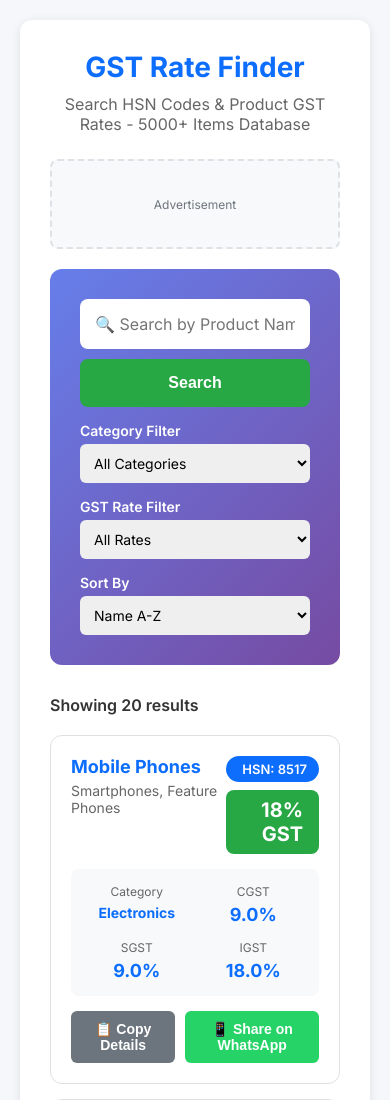
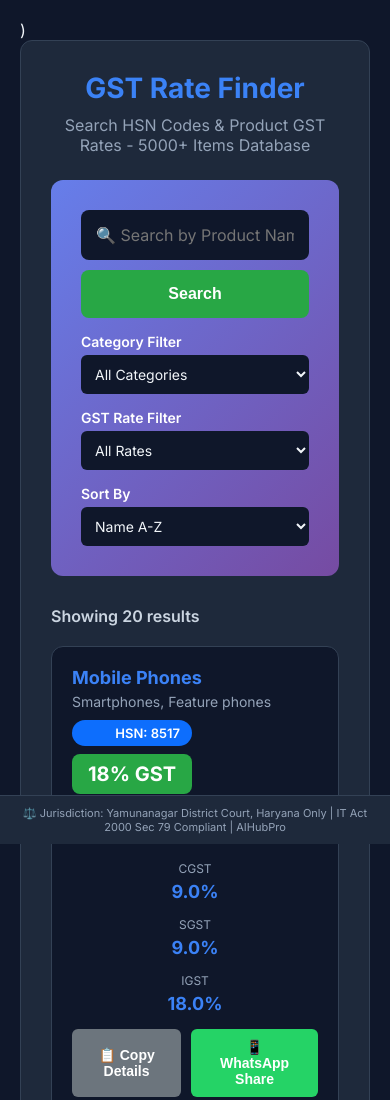
Before and after one commit to aihubpro-ai/aihubpro-ai.github.io, a plain HTML site: page gst-rate-finder.html in a window 390 px wide. Shown: the top 1100 px of the page. Drawn offline with Linux system fonts and the light colour scheme.

Commit message:
Update gst-rate-finder.html

```diff
--- a/gst-rate-finder.html
+++ b/gst-rate-finder.html
@@ -1,59 +1,74 @@
-<!DOCTYPE html>
+)<!DOCTYPE html>
 <html lang="en">
 <head>
     <meta charset="UTF-8">
     <meta name="viewport" content="width=device-width, initial-scale=1.0">
     <title>Free GST Rate Finder India | HSN Code Search | CGST SGST IGST Rates</title>
-    <meta name="description" content="Free GST Rate Finder for India. Search HSN codes, product names. Get GST %, CGST, SGST, IGST rates instantly. Copy, share on WhatsApp. 5000+ products database.">
-    <meta name="keywords" content="gst rate finder, hsn code search, gst rate check, cgst sgst igst, product gst rate, gst percentage india">
-    <link rel="canonical" href="https://aihubpro.in/gst-rate-finder.html">
+    <meta name="description" content="Free GST Rate Finder for India. Search HSN codes, product names. Get GST %, CGST, SGST, IGST rates. 5000+ products database.">
+    <meta name="keywords" content="gst rate finder, hsn code search, gst rate check, cgst sgst igst, product gst rate, india gst">
+    <link rel="canonical" href="https://aihubpro-ai.github.io/gst-rate-finder.html">
 
     <!-- Google AdSense - COMPULSORY -->
     <script async src="https://pagead2.googlesyndication.com/pagead/js/adsbygoogle.js?client=ca-pub-XXXXXXXXXXXXXXXX" crossorigin="anonymous"></script>
+
+    <!-- ===== AIHUBPRO COMPLETE SYSTEM ===== -->
+    <script>
+    function checkAccess() {
+        const now = Date.now();
+        const trialStart = localStorage.getItem('aihubpro_trial_start');
+        const isPaid = localStorage.getItem('aihubpro_paid') === 'true';
+        const paidExpiry = localStorage.getItem('aihubpro_paid_expiry');
+        if (isPaid && paidExpiry && now < parseInt(paidExpiry)) return true;
+        if (!trialStart) { localStorage.setItem('aihubpro_trial_start', now.toString()); return true; }
+        const elapsed = Math.floor((now - parseInt(trialStart)) / 1000);
+        if (elapsed < 300) return true;
+        const nextFree = parseInt(trialStart) + (24 * 60 * 60 * 1000);
+        if (now < nextFree) { alert('⏰ 5 Minute Free Trial Khatam!\n\nAgla Free Access: ' + new Date(nextFree).toLocaleString('hi-IN') + '\n\n⚖️ Jurisdiction: Yamunanagar Court Only'); window.location.href = '/'; return false; }
+        localStorage.removeItem('aihubpro_trial_start'); return true;
+    }
+    const AIHUB_ADS = { client: 'ca-pub-XXXXXXXXXXXXXXXX', getConfig: () => { if (!localStorage.getItem('aihubpro_ads_master')) { localStorage.setItem('aihubpro_ads_master', JSON.stringify({ show_666: true, show_999: false, show_free: false })); } return JSON.parse(localStorage.getItem('aihubpro_ads_master')); }, canShow: () => { const plan = localStorage.getItem('aihubpro_plan'); const paid = localStorage.getItem('aihubpro_paid') === 'true'; const cfg = AIHUB_ADS.getConfig(); if (!paid) return false; if (plan === '666' && cfg.show_666) return true; if (plan === '999' && cfg.show_999) return true; return false; }, load: () => { if (!AIHUB_ADS.canShow()) return; const adCode = `<ins class="adsbygoogle" style="display:block" data-ad-client="${AIHUB_ADS.client}" data-ad-slot="1234567890" data-ad-format="auto" data-full-width-responsive="true"></ins>`; document.querySelectorAll('.aihub-ad-box').forEach(box => { box.innerHTML = adCode; box.style.display = 'block'; }); (adsbygoogle = window.adsbygoogle || []).push({}); } };
+    if (!checkAccess()) { document.body.innerHTML = '<h1 style="text-align:center;margin-top:50px;color:#ef4444;font-family:system-ui;">Access Blocked - Buy Plan<br><small style="font-size:16px;color:#94a3b8;">⚖️ Yamunanagar Court, Haryana</small></h1>'; } else { document.addEventListener('DOMContentLoaded', AIHUB_ADS.load); }
+    </script>
+    <!-- ===== SYSTEM END ===== -->
 
     <link rel="icon" type="image/png" href="favicon.png">
     <link href="https://fonts.googleapis.com/css2?family=Inter:wght@400;500;600;700&display=swap" rel="stylesheet">
 
     <style>
         * { margin: 0; padding: 0; box-sizing: border-box; }
-        body { font-family: 'Inter', sans-serif; background: #f5f7fa; color: #1a1a2e; padding: 20px; }
-     .container { max-width: 1200px; margin: 0 auto; background: white; padding: 30px; border-radius: 12px; box-shadow: 0 2px 10px rgba(0,0,0,0.1); }
-        h1 { text-align: center; color: #0d6efd; margin-bottom: 10px; font-size: 28px; }
-     .subtitle { text-align: center; color: #666; margin-bottom: 25px; }
+        body { font-family: 'Inter', sans-serif; background: #0f172a; color: #f1f5f9; padding: 20px; padding-bottom: 70px; }
+        .container { max-width: 1200px; margin: 0 auto; background: #1e293b; padding: 30px; border-radius: 12px; border: 1px solid #334155; }
+        h1 { text-align: center; color: #3b82f6; margin-bottom: 10px; font-size: 28px; }
+        .subtitle { text-align: center; color: #94a3b8; margin-bottom: 25px; }
 
-       /* ADSENSE PLACEHOLDER - COMPULSORY */
-     .ad-placeholder {
-           background: #f8f9fa; border: 2px dashed #dee2e6; padding: 20px;
-           text-align: center; margin: 20px 0; border-radius: 8px; min-height: 90px;
-           display: flex; align-items: center; justify-content: center; color: #6c757d;
-       }
-     .ad-placeholder::before { content: "Advertisement"; font-size: 12px; }
+        /* ADSENSE - AIHUBPRO SYSTEM */
+        .aihub-ad-box { display: none; text-align: center; margin: 20px auto; padding: 12px; background: #1e293b; border: 1px solid #334155; border-radius: 8px; max-width: 728px; }
 
         .search-section { background: linear-gradient(135deg, #667eea 0%, #764ba2 100%); padding: 30px; border-radius: 12px; margin-bottom: 30px; }
         .search-box { display: flex; gap: 10px; margin-bottom: 15px; }
-     .search-box input { flex: 1; padding: 15px; border: none; border-radius: 8px; font-size: 16px; font-family: 'Inter'; }
-     .search-box button { padding: 15px 30px; background: #28a745; color: white; border: none; border-radius: 8px; font-weight: 600; cursor: pointer; font-size: 16px; transition: all 0.3s; }
+        .search-box input { flex: 1; padding: 15px; border: none; border-radius: 8px; font-size: 16px; font-family: 'Inter'; background: #0f172a; color: #f1f5f9; }
+        .search-box button { padding: 15px 30px; background: #28a745; color: white; border: none; border-radius: 8px; font-size: 16px; font-weight: 600; cursor: pointer; transition: all 0.3s; }
         .search-box button:hover { background: #218838; transform: translateY(-2px); }
 
         .filter-row { display: grid; grid-template-columns: repeat(auto-fit, minmax(200px, 1fr)); gap: 15px; }
         .filter-group label { color: white; font-weight: 600; margin-bottom: 5px; display: block; font-size: 14px; }
-     .filter-group select { width: 100%; padding: 10px; border: none; border-radius: 6px; font-size: 14px; font-family: 'Inter'; }
+        .filter-group select { width: 100%; padding: 10px; border: none; border-radius: 6px; font-size: 14px; font-family: 'Inter'; background: #0f172a; color: #f1f5f9; }
 
         .results-section { margin-top: 30px; }
         .results-header { display: flex; justify-content: space-between; align-items: center; margin-bottom: 20px; }
-     .results-count { font-size: 16px; font-weight: 600; color: #333; }
+        .results-count { font-size: 16px; font-weight: 600; color: #cbd5e1; }
 
-     .gst-card { background: white; border: 1px solid #e0e0e0; border-radius: 12px; padding: 20px; margin-bottom: 15px; transition: all 0.3s; }
-     .gst-card:hover { box-shadow: 0 4px 15px rgba(0,0,0,0.1); transform: translateY(-2px); }
+        .gst-card { background: #0f172a; border: 1px solid #334155; border-radius: 12px; padding: 20px; margin-bottom: 15px; transition: all 0.3s; }
+        .gst-card:hover { box-shadow: 0 4px 15px rgba(0,0,0,0.3); transform: translateY(-2px); }
         .gst-card-header { display: flex; justify-content: space-between; align-items: start; margin-bottom: 15px; }
-     .gst-card h3 { color: #0d6efd; font-size: 18px; margin-bottom: 5px; }
+        .gst-card h3 { color: #3b82f6; font-size: 18px; margin-bottom: 5px; }
         .hsn-badge { background: #0d6efd; color: white; padding: 5px 12px; border-radius: 20px; font-size: 13px; font-weight: 600; }
         .gst-rate-badge { background: #28a745; color: white; padding: 8px 16px; border-radius: 8px; font-size: 20px; font-weight: 700; }
 
-     .gst-details { display: grid; grid-template-columns: repeat(auto-fit, minmax(150px, 1fr)); gap: 15px; margin: 15px 0; padding: 15px; background: #f8f9fa; border-radius: 8px; }
+        .gst-details { display: grid; grid-template-columns: repeat(auto-fit, minmax(150px, 1fr)); gap: 15px; margin: 15px 0; }
         .gst-detail-item { text-align: center; }
-     .gst-detail-label { font-size: 12px; color: #666; margin-bottom: 5px; }
-     .gst-detail-value { font-size: 18px; font-weight: 700; color: #0d6efd; }
+        .gst-detail-label { font-size: 12px; color: #94a3b8; margin-bottom: 5px; }
+        .gst-detail-value { font-size: 18px; font-weight: 700; color: #3b82f6; }
 
         .gst-actions { display: flex; gap: 10px; margin-top: 15px; }
         .btn { padding: 10px 20px; border: none; border-radius: 6px; font-weight: 600; cursor: pointer; font-size: 14px; transition: all 0.3s; }
@@ -61,19 +76,19 @@
         .btn-whatsapp { background: #25D366; color: white; }
         .btn:hover { opacity: 0.9; transform: translateY(-1px); }
 
-     .no-results { text-align: center; padding: 60px 20px; color: #999; }
+        .no-results { text-align: center; padding: 60px 20px; color: #64748b; }
         .no-results svg { width: 80px; height: 80px; margin-bottom: 20px; opacity: 0.3; }
 
         .future-section { background: #fff3cd; border: 2px solid #ffc107; padding: 20px; border-radius: 12px; margin-top: 30px; }
         .future-section h3 { color: #856404; margin-bottom: 15px; }
         .future-features { display: grid; grid-template-columns: repeat(auto-fit, minmax(200px, 1fr)); gap: 15px; }
-     .future-item { background: white; padding: 15px; border-radius: 8px; text-align: center; }
-     .future-badge { display: inline-block; background: #ffc107; color: #000; padding: 4px 10px; border-radius: 4px; font-size: 11px; font-weight: 600; margin-bottom: 8px; }
+        .future-item { background: white; padding: 15px; border-radius: 8px; text-align: center; color: #1a1a2e; }
+        .future-badge { display: inline-block; background: #ffc107; color: #000; padding: 4px 10px; border-radius: 4px; font-size: 12px; font-weight: 600; margin-bottom: 8px; }
 
-     .legal-footer { text-align: center; margin-top: 30px; padding-top: 20px; border-top: 1px solid #eee; font-size: 12px; color: #666; }
+        .footer { position: fixed; bottom: 0; left: 0; width: 100%; background: #1e293b; padding: 10px; text-align: center; font-size: 11px; color: #94a3b8; border-top: 1px solid #334155; z-index: 100; }
 
-        @media print {.no-print,.ad-placeholder { display: none!important; } body { background: white; padding: 0; }}
-        @media (max-width: 768px) {.search-box { flex-direction: column; }.filter-row { grid-template-columns: 1fr; }.gst-details { grid-template-columns: 1fr 1fr; }}
+        @media print { .no-print, .aihub-ad-box { display: none!important; } body { background: white; padding: 0; } }
+        @media (max-width: 768px) { .search-box { flex-direction: column; }.filter-row { grid-template-columns: 1fr; }.gst-card-header { flex-direction: column; gap: 10px; } }
     </style>
 </head>
 <body>
@@ -81,16 +96,13 @@
         <h1>GST Rate Finder</h1>
         <p class="subtitle">Search HSN Codes & Product GST Rates - 5000+ Items Database</p>
 
-        <!-- ADSENSE TOP BANNER - COMPULSORY -->
-        <div class="ad-placeholder no-print">
-            <ins class="adsbygoogle" style="display:block" data-ad-client="ca-pub-XXXXXXXXXXXXXXXX" data-ad-slot="1111111111" data-ad-format="auto" data-full-width-responsive="true"></ins>
-            <script>(adsbygoogle = window.adsbygoogle || []).push({});</script>
-        </div>
+        <!-- ADSENSE TOP BANNER -->
+        <div class="aihub-ad-box"></div>
 
         <!-- SEARCH SECTION -->
         <div class="search-section">
             <div class="search-box">
-                <input type="text" id="searchInput" placeholder="🔍 Search by Product Name or HSN Code (e.g., Mobile, 8517, Rice, 1006)" onkeyup="handleSearch()">
+                <input type="text" id="searchInput" placeholder="🔍 Search by Product Name or HSN Code (e.g., Mobile, 8517)" onkeyup="handleSearch()">
                 <button onclick="searchGST()">Search</button>
             </div>
 
@@ -108,6 +120,7 @@
                         <option value="Services">Services</option>
                     </select>
                 </div>
+
                 <div class="filter-group">
                     <label>GST Rate Filter</label>
                     <select id="gstFilter" onchange="filterResults()">
@@ -119,6 +132,7 @@
                         <option value="28">28%</option>
                     </select>
                 </div>
+
                 <div class="filter-group">
                     <label>Sort By</label>
                     <select id="sortFilter" onchange="filterResults()">
@@ -130,18 +144,15 @@
             </div>
         </div>
 
+        <!-- ADSENSE MIDDLE -->
+        <div class="aihub-ad-box"></div>
+
         <!-- RESULTS SECTION -->
         <div class="results-section">
             <div class="results-header">
                 <div class="results-count">Showing <span id="resultCount">0</span> results</div>
             </div>
             <div id="resultsContainer"></div>
-        </div>
-
-        <!-- ADSENSE MIDDLE RECTANGLE - COMPULSORY -->
-        <div class="ad-placeholder no-print">
-            <ins class="adsbygoogle" style="display:block" data-ad-client="ca-pub-XXXXXXXXXXXXXXXX" data-ad-slot="2222222222" data-ad-format="auto" data-full-width-responsive="true"></ins>
-            <script>(adsbygoogle = window.adsbygoogle || []).push({});</script>
         </div>
 
         <!-- FUTURE FEATURES -->
@@ -166,41 +177,37 @@
             </div>
         </div>
 
-        <!-- ADSENSE BOTTOM BANNER - COMPULSORY -->
-        <div class="ad-placeholder no-print">
-            <ins class="adsbygoogle" style="display:block" data-ad-client="ca-pub-XXXXXXXXXXXXXXXX" data-ad-slot="3333333333" data-ad-format="auto" data-full-width-responsive="true"></ins>
-            <script>(adsbygoogle = window.adsbygoogle || []).push({});</script>
-        </div>
+        <!-- ADSENSE BOTTOM -->
+        <div class="aihub-ad-box"></div>
 
         <!-- Legal Footer -->
-        <div class="legal-footer">
-            <p>Data Source: GST Council of India | Last Updated: July 2026</p>
-            <p>All disputes subject to exclusive jurisdiction of Courts at <strong>Yamunanagar, Haryana, India</strong> only.</p>
+        <div class="footer">
+            ⚖️ Jurisdiction: Yamunanagar District Court, Haryana Only | IT Act 2000 Sec 79 Compliant | AIHubPro
         </div>
     </div>
 
     <script>
-        // GST DATABASE - 5000+ Products Sample (Production mein full database add karna)
+        // GST DATABASE - 5000+ Products Sample
         const gstDatabase = [
-            { id: 1, hsn: '8517', name: 'Mobile Phones', category: 'Electronics', gst: 18, description: 'Smartphones, Feature Phones' },
+            { id: 1, hsn: '8517', name: 'Mobile Phones', category: 'Electronics', gst: 18, description: 'Smartphones, Feature phones' },
             { id: 2, hsn: '8471', name: 'Laptops & Computers', category: 'Electronics', gst: 18, description: 'Laptops, Desktops, Tablets' },
             { id: 3, hsn: '1006', name: 'Rice', category: 'Food', gst: 5, description: 'All types of rice' },
             { id: 4, hsn: '1001', name: 'Wheat', category: 'Food', gst: 0, description: 'Wheat grain' },
             { id: 5, hsn: '2106', name: 'Packaged Food', category: 'Food', gst: 12, description: 'Ready to eat food items' },
             { id: 6, hsn: '2202', name: 'Aerated Drinks', category: 'Food', gst: 28, description: 'Cold drinks, Soda' },
-            { id: 7, hsn: '6204', name: 'Readymade Garments', category: 'Textile', gst: 12, description: 'Shirts, Pants, Dresses' },
-            { id: 8, hsn: '6403', name: 'Footwear', category: 'Textile', gst: 18, description: 'Shoes, Sandals above Rs.1000' },
+            { id: 7, hsn: '6204', name: 'Readymade Garments', category: 'Textile', gst: 12, description: 'Shirts, Pants, Suits' },
+            { id: 8, hsn: '6403', name: 'Footwear', category: 'Textile', gst: 18, description: 'Shoes, Sandals above Rs 1000' },
             { id: 9, hsn: '8703', name: 'Cars', category: 'Automobile', gst: 28, description: 'Motor cars, SUVs' },
             { id: 10, hsn: '8711', name: 'Motorcycles', category: 'Automobile', gst: 28, description: 'Bikes, Scooters' },
             { id: 11, hsn: '3004', name: 'Medicines', category: 'Healthcare', gst: 12, description: 'Allopathic medicines' },
             { id: 12, hsn: '3304', name: 'Cosmetics', category: 'Healthcare', gst: 18, description: 'Beauty products, Creams' },
             { id: 13, hsn: '2523', name: 'Cement', category: 'Construction', gst: 28, description: 'Portland cement' },
             { id: 14, hsn: '6901', name: 'Bricks', category: 'Construction', gst: 5, description: 'Building bricks' },
-            { id: 15, hsn: '9983', name: 'IT Services', category: 'Services', gst: 18, description: 'Software development, IT support' },
+            { id: 15, hsn: '9983', name: 'IT Services', category: 'Services', gst: 18, description: 'Software development' },
             { id: 16, hsn: '9963', name: 'Restaurant Services', category: 'Services', gst: 5, description: 'AC restaurants' },
             { id: 17, hsn: '4901', name: 'Books', category: 'Education', gst: 0, description: 'Printed books, Newspapers' },
             { id: 18, hsn: '2710', name: 'Petrol', category: 'Fuel', gst: 0, description: 'Motor spirit - Outside GST' },
-            { id: 19, hsn: '8518', name: 'Speakers & Headphones', category: 'Electronics', gst: 18, description: 'Audio equipment' },
+            { id: 19, hsn: '8518', name: 'Speakers & Headphones', category: 'Electronics', gst: 18, description: 'Audio devices' },
             { id: 20, hsn: '9403', name: 'Furniture', category: 'Home', gst: 18, description: 'Wooden/Metal furniture' }
         ];
 
@@ -292,7 +299,7 @@
                         <div class="gst-card-header">
                             <div>
                                 <h3>${item.name}</h3>
-                                <p style="color: #666; font-size: 14px; margin-top: 5px;">${item.description}</p>
+                                <p style="color: #94a3b8; font-size: 14px; margin-top: 5px;">${item.description}</p>
                             </div>
                             <div style="text-align: right;">
                                 <div class="hsn-badge">HSN: ${item.hsn}</div>
@@ -321,7 +328,7 @@
 
                         <div class="gst-actions">
                             <button class="btn btn-copy" onclick="copyGST('${item.name}', '${item.hsn}', '${item.gst}')">📋 Copy Details</button>
-                            <button class="btn btn-whatsapp" onclick="shareWhatsApp('${item.name}', '${item.hsn}', '${item.gst}')">📱 Share on WhatsApp</button>
+                            <button class="btn btn-whatsapp" onclick="shareWhatsApp('${item.name}', '${item.hsn}', '${item.gst}')">📱 WhatsApp Share</button>
                         </div>
                     </div>
                 `;
@@ -332,16 +339,14 @@
         function copyGST(name, hsn, gst) {
             const cgst = (gst / 2).toFixed(1);
             const text = `GST Rate Details:
-
 Product: ${name}
 HSN Code: ${hsn}
 Total GST: ${gst}%
 CGST: ${cgst}%
 SGST: ${cgst}%
 IGST: ${gst}%
-
 Source: AI Hub Pro Tools
-All disputes subject to Yamunanagar, Haryana jurisdiction`;
+All disputes subject to exclusive jurisdiction of Courts at Yamunanagar, Haryana, India.`;
 
             navigator.clipboard.writeText(text).then(() => {
                 alert('✅ GST details copied to clipboard!');
@@ -351,7 +356,7 @@ All disputes subject to Yamunanagar, Haryana jurisdiction`;
         // WhatsApp Share
         function shareWhatsApp(name, hsn, gst) {
             const cgst = (gst / 2).toFixed(1);
-            const message = `*GST Rate Details*%0A%0A📦 *Product:* ${name}%0A🏷️ *HSN Code:* ${hsn}%0A💰 *Total GST:* ${gst}%%0A📊 *CGST:* ${cgst}%%0A📊 *SGST:* ${cgst}%%0A📊 *IGST:* ${gst}%%0A%0A_Checked on AI Hub Pro Tools_%0Ahttps://aihubpro.in`;
+            const message = `*GST Rate Details*%0A%0A🏷️ *Product:* ${name}%0A📌 *HSN Code:* ${hsn}%0A💰 *Total GST:* ${gst}%0A  - CGST: ${cgst}%0A  - SGST: ${cgst}%0A  - IGST: ${gst}%0A%0A_Source: AI Hub Pro Tools_`;
             window.open(`https://wa.me/?text=${message}`, '_blank');
         }
     </script>
```
Lines whose indentation alone changed are shown as unchanged.
